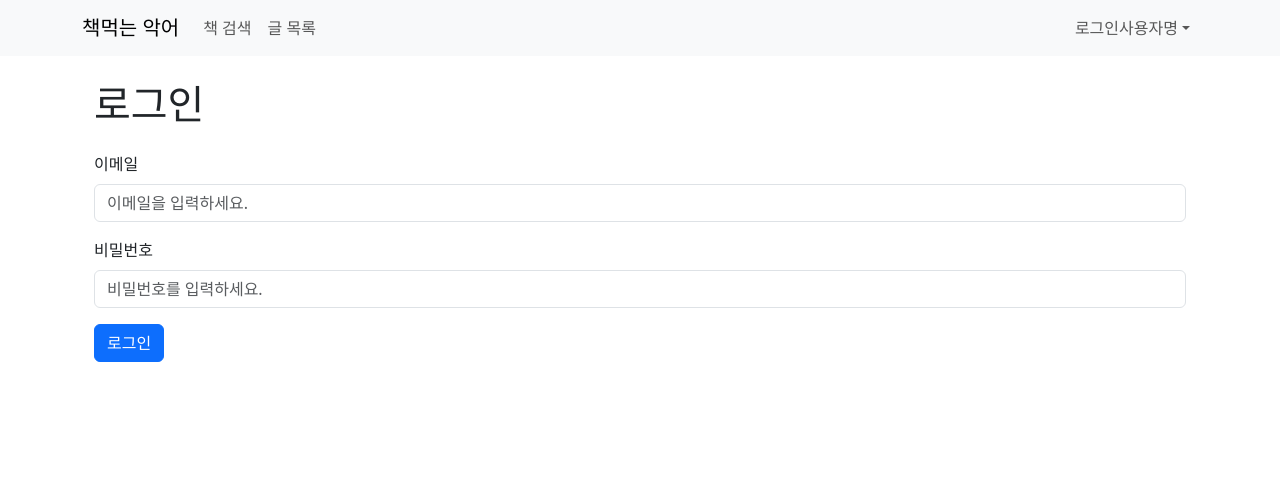
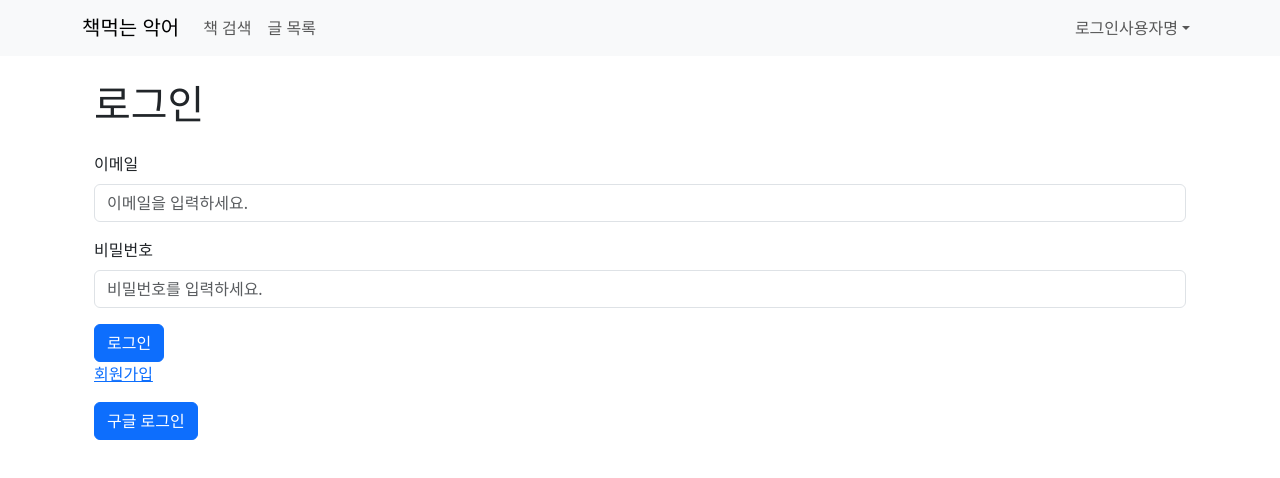
Before and after one commit to cr0c0-d/eating_books_croco_f, a React (Create React App) app: page /login in a window 1280 px wide. Shown: the top 478 px of the page. Built offline with nearby package versions, Linux system fonts and the light colour scheme.

Commit message:
#240320 로그인 페이지 수정

```diff
--- a/src/member/Login.js
+++ b/src/member/Login.js
@@ -8,12 +8,12 @@ import Container from "react-bootstrap/Container";
 import axios from "axios";
 
 function Login() {
+  const history = useNavigate();
+
   const [formData, setFormData] = useState({
     email: "",
     password: "",
   });
-
-  const history = useNavigate();
 
   const handleChange = (e) => {
     const { name, value } = e.target;
@@ -58,7 +58,7 @@ function Login() {
   const loginAPI = async () => {
     const thisUrl = window.location.hostname;
     const response = await axios({
-      url: "http://" + thisUrl + ":8080/login",
+      url: "http://" + thisUrl + ":8080/loginProcessing",
       method: "POST",
       headers: {
         "Content-Type": "application/x-www-form-urlencoded",
@@ -67,10 +67,29 @@ function Login() {
         email: formData.email,
         password: formData.password,
       },
+    }).catch((error) => {
+      if (error.code === "ERR_BAD_REQUEST") {
+        setErrors({
+          loginFail: "아이디 혹은 비밀번호를 확인해주세요. ",
+        });
+      }
     });
-    if (response.status === 200) {
+    if (response !== undefined && response.status === 200) {
       history("/search");
     }
+  };
+
+  // const googleLogin = () => {
+  //   const thisUrl = window.location.hostname;
+  //   const url = "http://" + thisUrl + ":8080/oauth2/authorization/google";
+  //   redirect(url);
+  const googleLogin = async () => {
+    const thisUrl = window.location.hostname;
+    const response = await axios({
+      url: "http://" + thisUrl + ":8080/oauth2/google",
+      method: "GET",
+    });
+    console.log("google response : " + response);
   };
 
   return (
@@ -88,6 +107,11 @@ function Login() {
                 type="email"
                 placeholder="이메일을 입력하세요."
               />
+              {errors.email && (
+                <Form.Text id="email" style={{ color: "red" }}>
+                  {errors.email}
+                </Form.Text>
+              )}
             </Form.Group>
 
             <Form.Group className="mb-3" controlId="formBasicPassword">
@@ -99,12 +123,33 @@ function Login() {
                 type="password"
                 placeholder="비밀번호를 입력하세요."
               />
+              {errors.password && (
+                <Form.Text id="email" style={{ color: "red" }}>
+                  {errors.password}
+                </Form.Text>
+              )}
             </Form.Group>
+
+            {errors.loginFail && (
+              <Form.Group className="mb-3">
+                <Form.Text id="email" style={{ color: "red" }}>
+                  {errors.loginFail}
+                </Form.Text>
+              </Form.Group>
+            )}
 
             <Button variant="primary" type="submit" onClick={onSubmit}>
               로그인
             </Button>
           </Form>
+        </div>
+        <div>
+          <a href="/signup">
+            <p>회원가입</p>
+          </a>
+        </div>
+        <div>
+          <Button onClick={googleLogin}>구글 로그인</Button>
         </div>
       </Container>
     </div>
```
